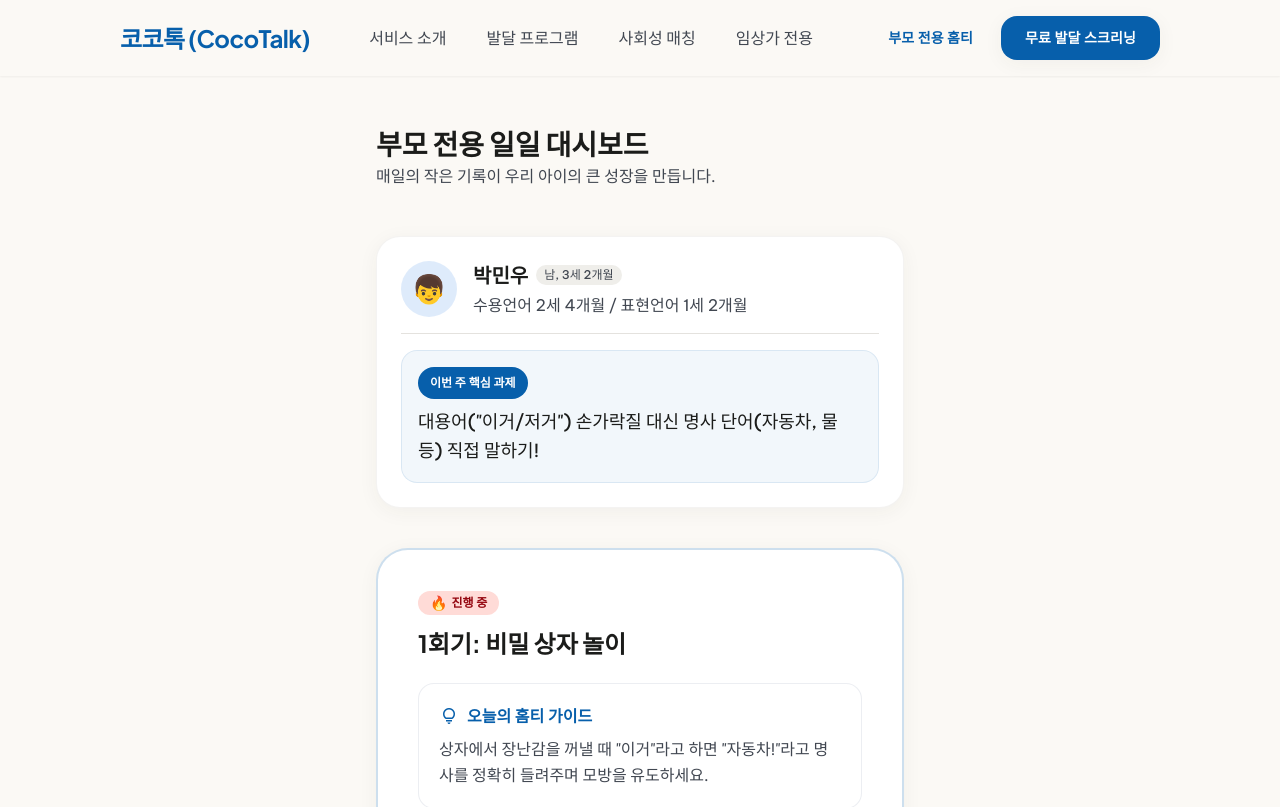
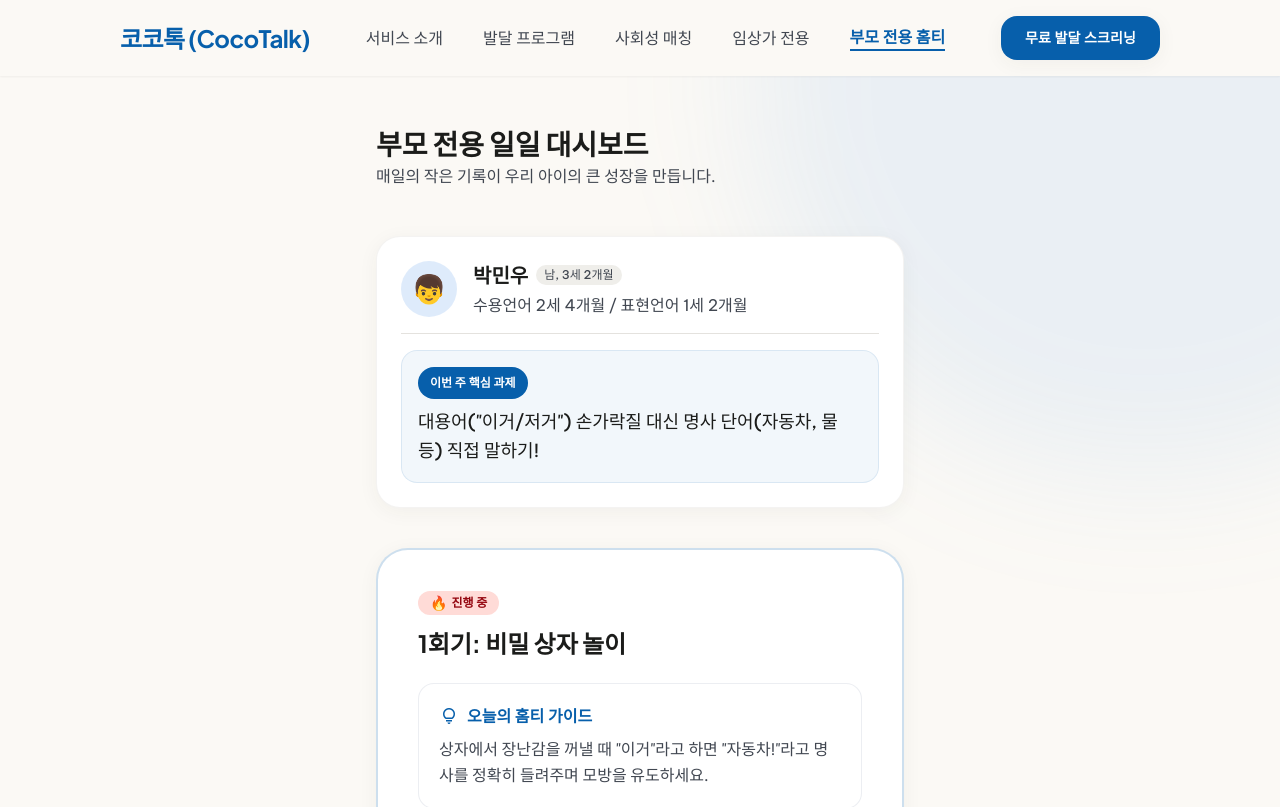
Before and after one commit to hyunjuncho800/ai-language-talk, a React (Vite) app: page /parent-dashboard in a window 1280 px wide. Shown: the top 807 px of the page. Built offline with nearby package versions, Linux system fonts and the light colour scheme.

Commit message:
style: Move Parent Dashboard to main nav and update dashboard styling to match overall design

```diff
--- a/src/components/Header.jsx
+++ b/src/components/Header.jsx
@@ -33,11 +33,9 @@ export default function Header() {
           <a href="/#program" className={getLinkClass('#program')}>발달 프로그램</a>
           <a href="/#matching" className={getLinkClass('#matching')}>사회성 매칭</a>
           <a href="/#clinical" className={getLinkClass('#clinical')}>임상가 전용</a>
+          <Link to="/parent-dashboard" className={getLinkClass('/parent-dashboard')}>부모 전용 홈티</Link>
         </div>
         <div className="flex items-center gap-3">
-          <Link to="/parent-dashboard" className="hidden sm:flex text-primary font-label-md text-label-md hover:bg-primary/10 px-4 py-2.5 rounded-2xl transition-all duration-300">
-            부모 전용 홈티
-          </Link>
           <Link to="/screening" className="bg-primary text-on-primary px-6 py-3 rounded-2xl font-label-md text-label-md hover:bg-primary-container transition-all duration-300 soft-shadow hover:scale-105 active:scale-95">
             무료 발달 스크리닝
           </Link>
--- a/src/pages/ParentDashboard.jsx
+++ b/src/pages/ParentDashboard.jsx
@@ -23,7 +23,11 @@ export default function ParentDashboard() {
   };
 
   return (
-    <main className="max-w-3xl mx-auto px-margin-mobile md:px-margin-desktop py-stack-xl space-y-stack-xl bg-background min-h-screen pb-32">
+    <main className="relative bg-background overflow-hidden min-h-screen pb-32">
+      <div className="absolute top-0 right-0 w-[800px] h-[800px] bg-primary-container/10 rounded-full blur-3xl -translate-y-1/2 translate-x-1/3 z-0 pointer-events-none"></div>
+      <div className="absolute bottom-0 left-0 w-[600px] h-[600px] bg-secondary-container/10 rounded-full blur-3xl translate-y-1/2 -translate-x-1/4 z-0 pointer-events-none"></div>
+
+      <div className="relative max-w-3xl mx-auto px-margin-mobile md:px-margin-desktop py-stack-xl space-y-stack-xl z-10">
 
       {/* Title */}
       <div className="pt-4 pb-2">
@@ -167,6 +171,8 @@ export default function ParentDashboard() {
         </div>
       </section>
 
+      </div>
+
     </main>
   );
 }
```
